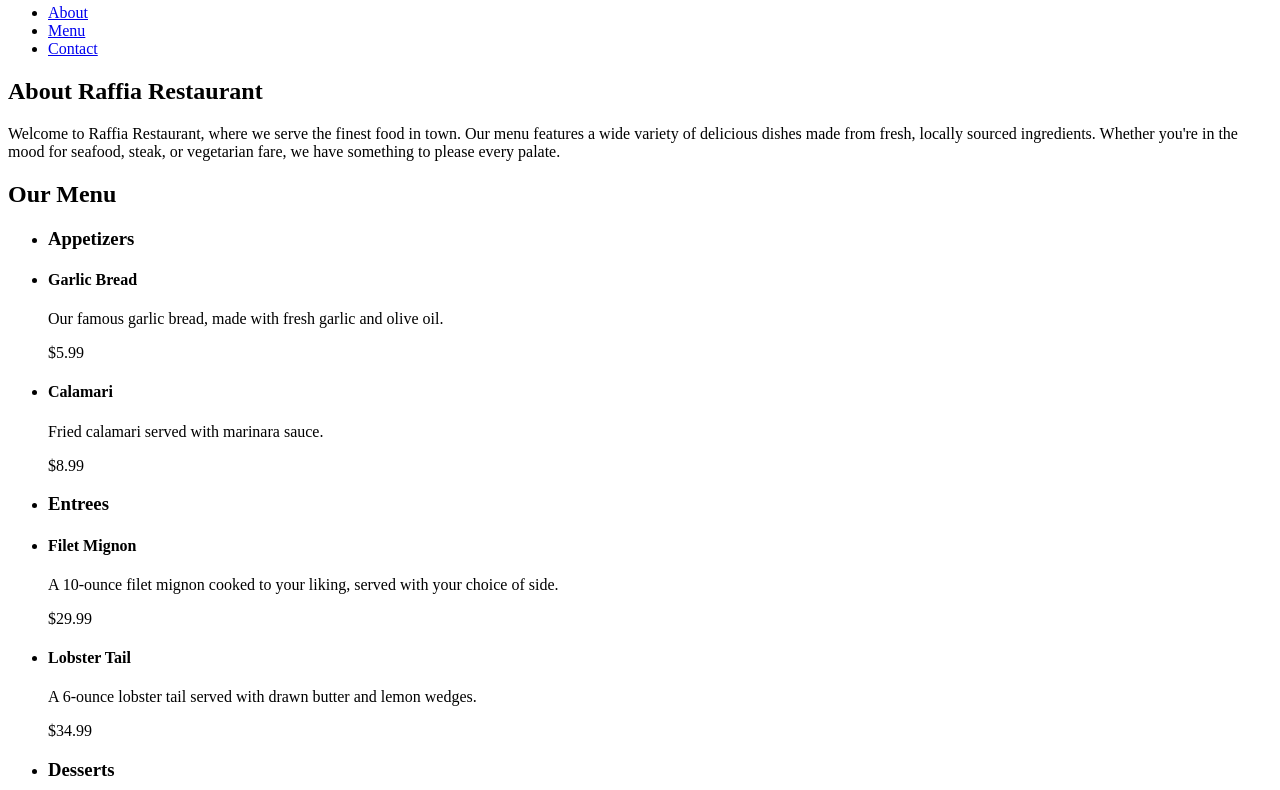
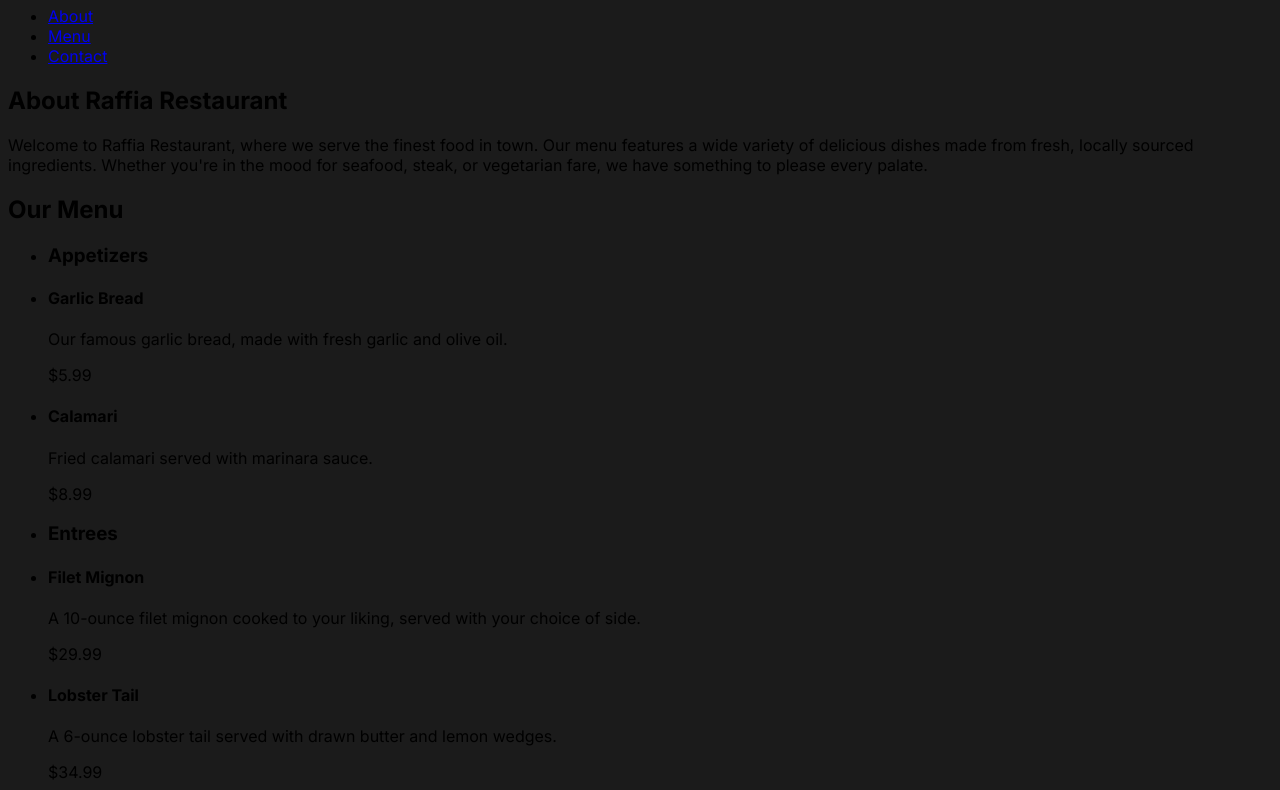
Before and after one commit to RiseOnTop/restuarant, a plain HTML site: page index.html in a window 1280 px wide. Shown: the part 76-866 px from the top of the page. Drawn offline with Linux system fonts and the light colour scheme.

Commit message:
Update index.html

```diff
--- a/index.html
+++ b/index.html
@@ -3,8 +3,13 @@
   <head>
     <meta charset="UTF-8">
     <title>Raffia Restaurant</title>
+    <link href="https://fonts.googleapis.com/css2?family=Inter:wght@400;700&display=swap" rel="stylesheet">
     <style>
       /* CSS styles for the website */
+      body {
+        background-color: #1b1b1b;
+        font-family: 'Inter', sans-serif;
+      }
     </style>
   </head>
   <body>
```
